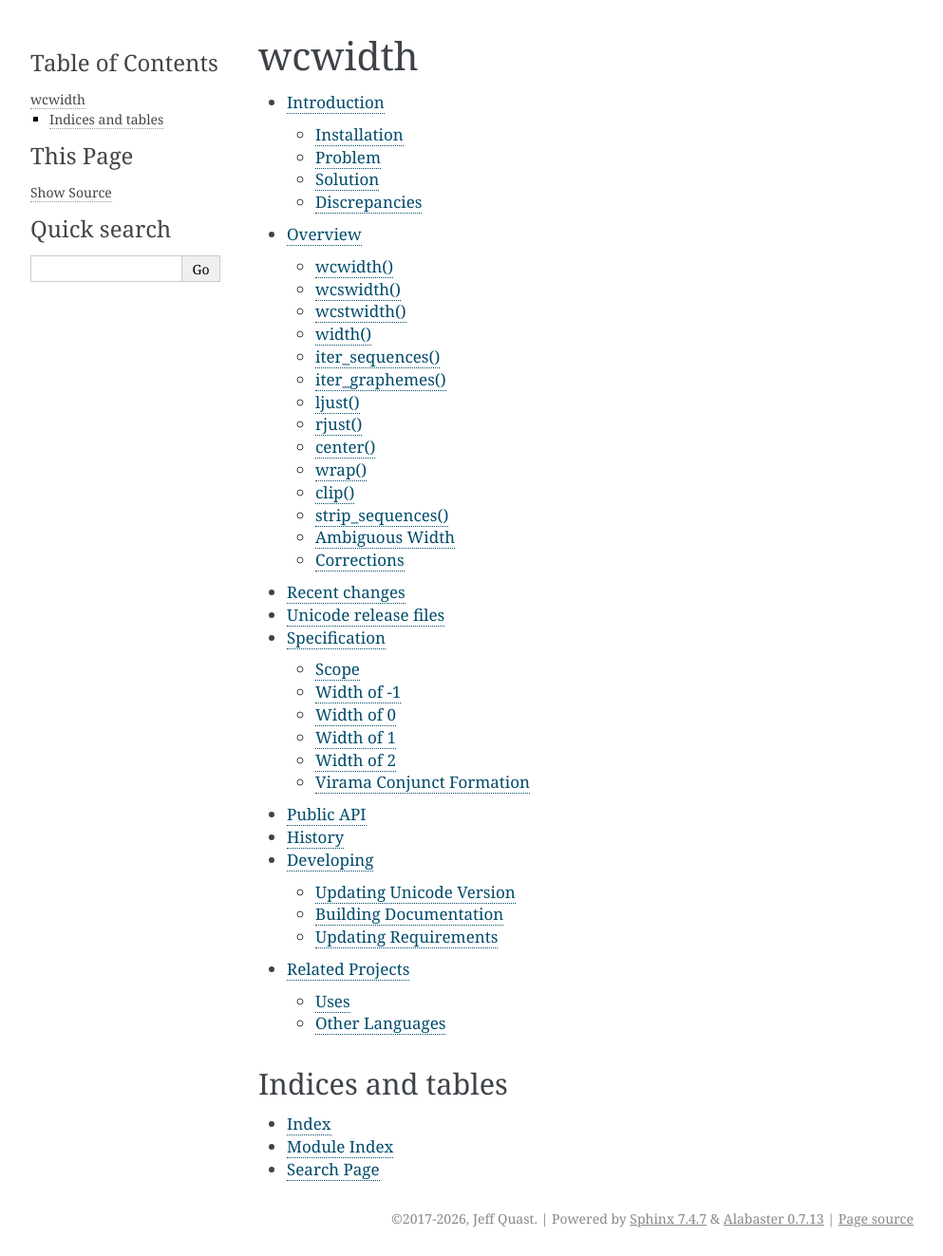
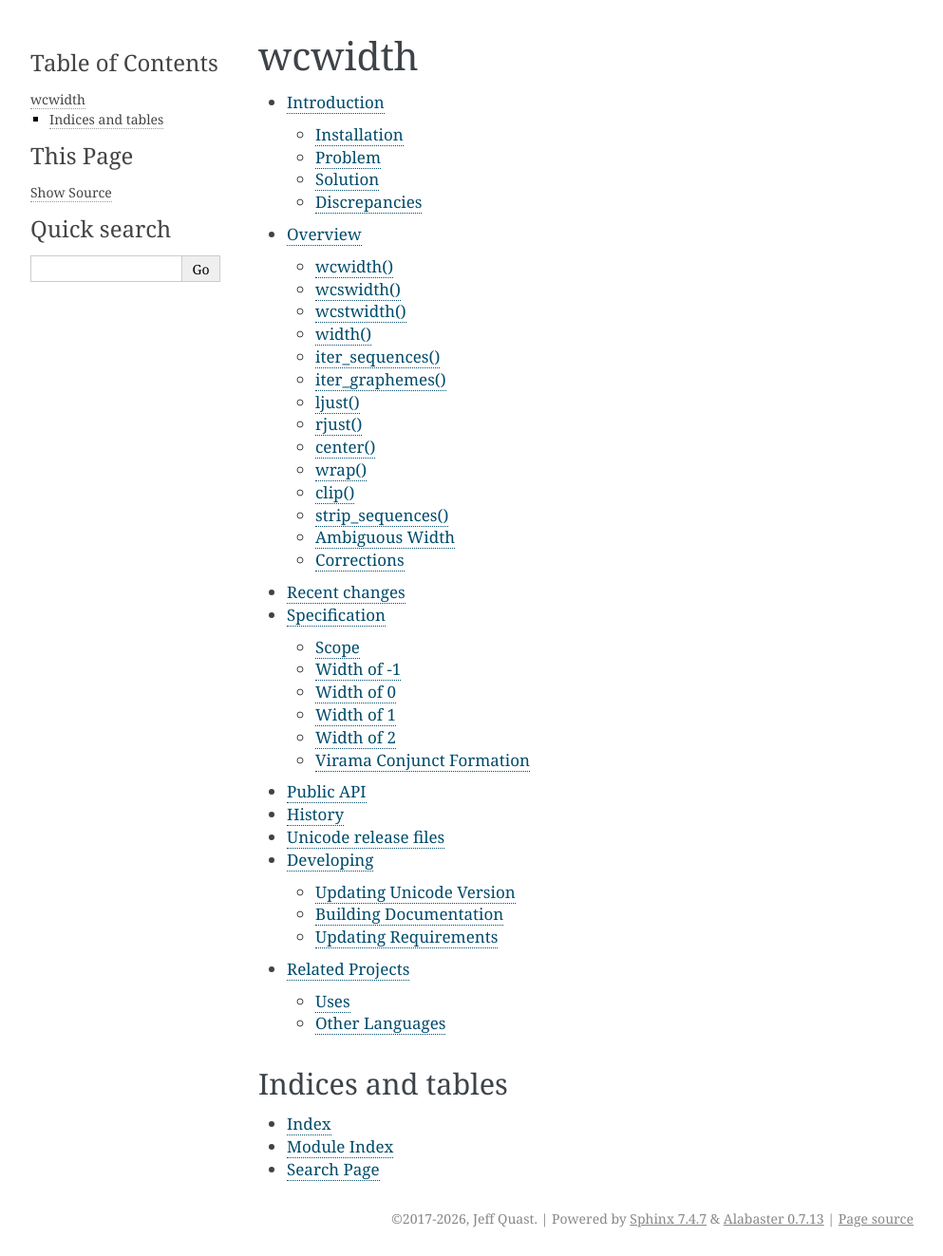
Before and after one commit to jquast/wcwidth, a Sphinx documentation site: the page built from docs/index.rst, in a window 1280 px wide. Shown: the whole page at 95% size, without its empty margins (148-1141 px from the left). Built offline with Sphinx 7.4.7, drawn with Linux system fonts in a browser that asks for light colours.

```diff
--- a/docs/index.rst
+++ b/docs/index.rst
@@ -4,10 +4,10 @@ wcwidth
 .. toctree::
 
    intro
-   unicode_version
    specs
    api
    changelog
+   unicode_version
    developing
    related
 
```
